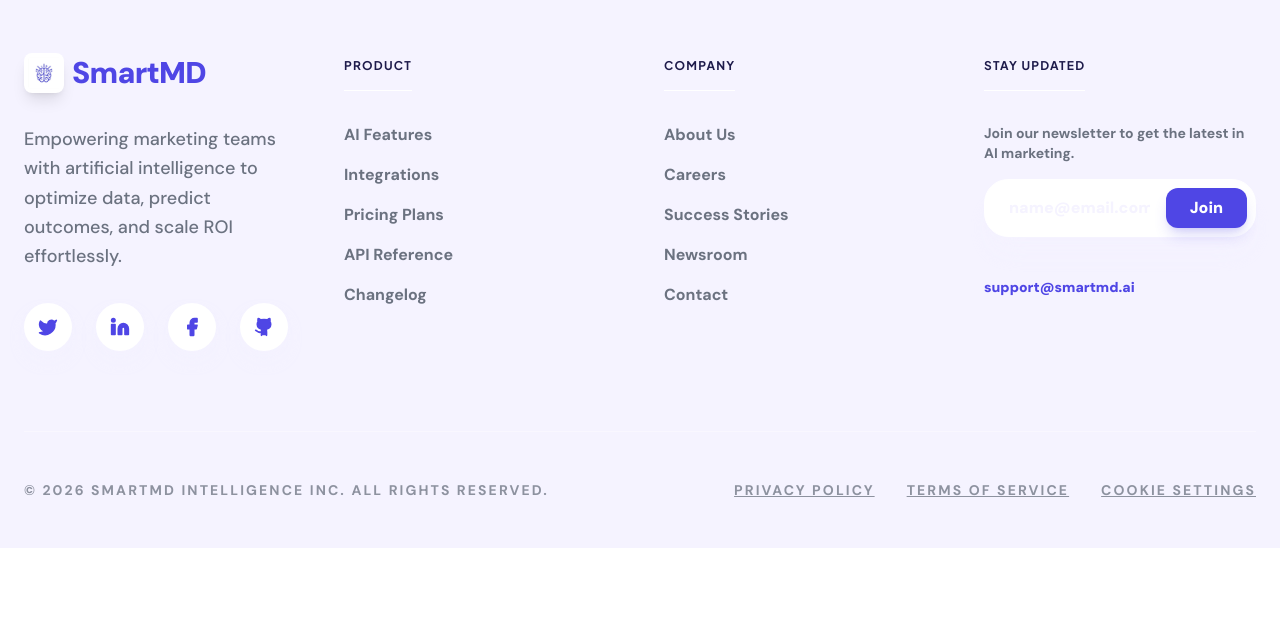
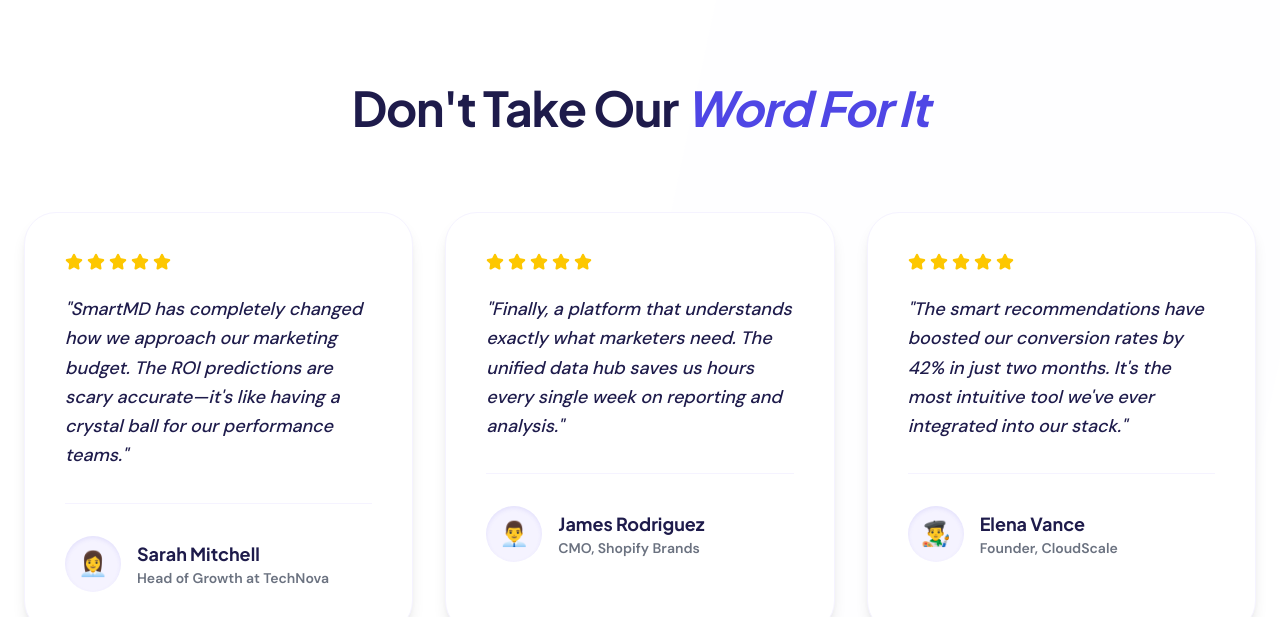
Before and after one commit to elhidarinouhayla/smart-marketing-frontend, a Next.js app: page / in a window 1280 px wide. Shown: the part 903-1520 px from the top of the page. Before the commit the page ends 1451 px from the top, so only its background shows below. Built offline with nearby package versions, Linux system fonts and the light colour scheme.

Commit message:
feat: implement testimonials section component

```diff
--- /dev/null
+++ b/components/Testimonials.tsx
@@ -0,0 +1,65 @@
+'use client';
+
+import { Star } from 'lucide-react';
+
+const testimonials = [
+  {
+    name: 'Sarah Mitchell',
+    role: 'Head of Growth at TechNova',
+    quote: 'SmartMD has completely changed how we approach our marketing budget. The ROI predictions are scary accurate—it\'s like having a crystal ball for our performance teams.',
+    avatar: '👩‍💼',
+  },
+  {
+    name: 'James Rodriguez',
+    role: 'CMO, Shopify Brands',
+    quote: 'Finally, a platform that understands exactly what marketers need. The unified data hub saves us hours every single week on reporting and analysis.',
+    avatar: '👨‍💼',
+  },
+  {
+    name: 'Elena Vance',
+    role: 'Founder, CloudScale',
+    quote: 'The smart recommendations have boosted our conversion rates by 42% in just two months. It\'s the most intuitive tool we\'ve ever integrated into our stack.',
+    avatar: '👨‍🎨',
+  },
+];
+
+export default function Testimonials() {
+  return (
+    <section id="case-studies" className="py-24 md:py-32 bg-white overflow-hidden relative">
+      <div className="absolute top-0 right-0 w-1/2 h-full bg-lavender/10 skew-x-[-12deg] -z-0"></div>
+
+      <div className="container mx-auto px-6 relative z-10">
+        <h2 className="text-4xl md:text-5xl font-bold font-heading text-center mb-20 tracking-tight text-brand-dark">
+          Don&apos;t Take Our <span className="text-primary italic">Word For It</span>
+        </h2>
+
+        <div className="grid md:grid-cols-3 gap-8">
+          {testimonials.map((testimonial, idx) => (
+            <div
+              key={idx}
+              className="bg-white p-10 rounded-[2rem] border border-lavender shadow-lg hover:shadow-2xl transition-all duration-300"
+            >
+              <div className="flex gap-1 mb-6 text-yellow-400">
+                {[...Array(5)].map((_, i) => (
+                  <Star key={i} size={18} fill="currentColor" />
+                ))}
+              </div>
+              <p className="text-lg italic text-brand-dark mb-8 font-medium leading-relaxed">
+                &quot;{testimonial.quote}&quot;
+              </p>
+              <div className="flex items-center gap-4 border-t border-lavender pt-8">
+                <div className="w-14 h-14 rounded-full bg-lavender flex items-center justify-center text-2xl shadow-inner shadow-primary/10">
+                  {testimonial.avatar}
+                </div>
+                <div>
+                  <h4 className="font-bold text-lg font-heading text-brand-dark">{testimonial.name}</h4>
+                  <p className="text-brand-gray text-sm font-semibold">{testimonial.role}</p>
+                </div>
+              </div>
+            </div>
+          ))}
+        </div>
+      </div>
+    </section>
+  );
+}
```
